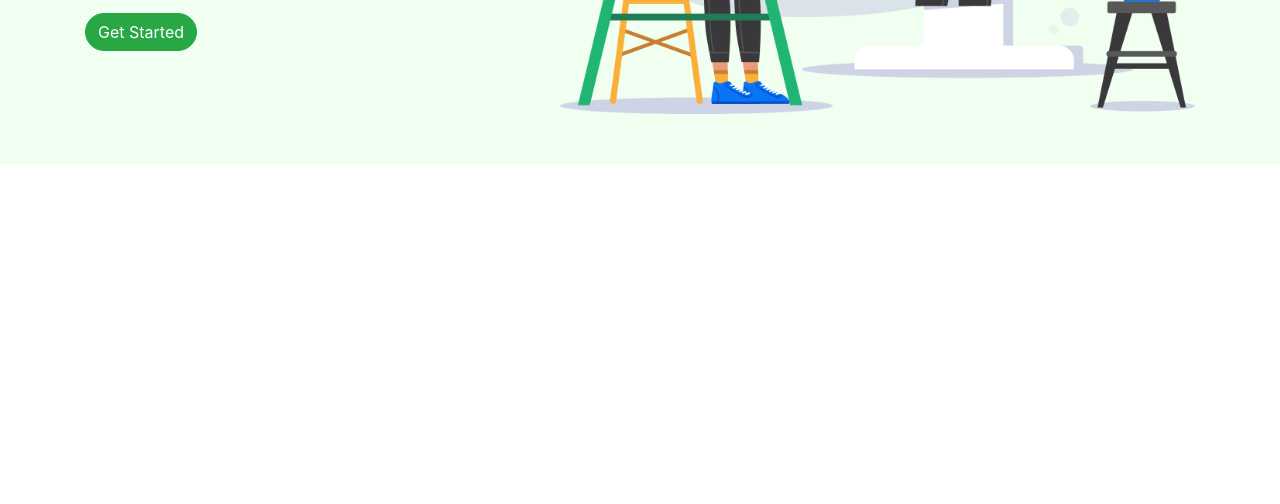
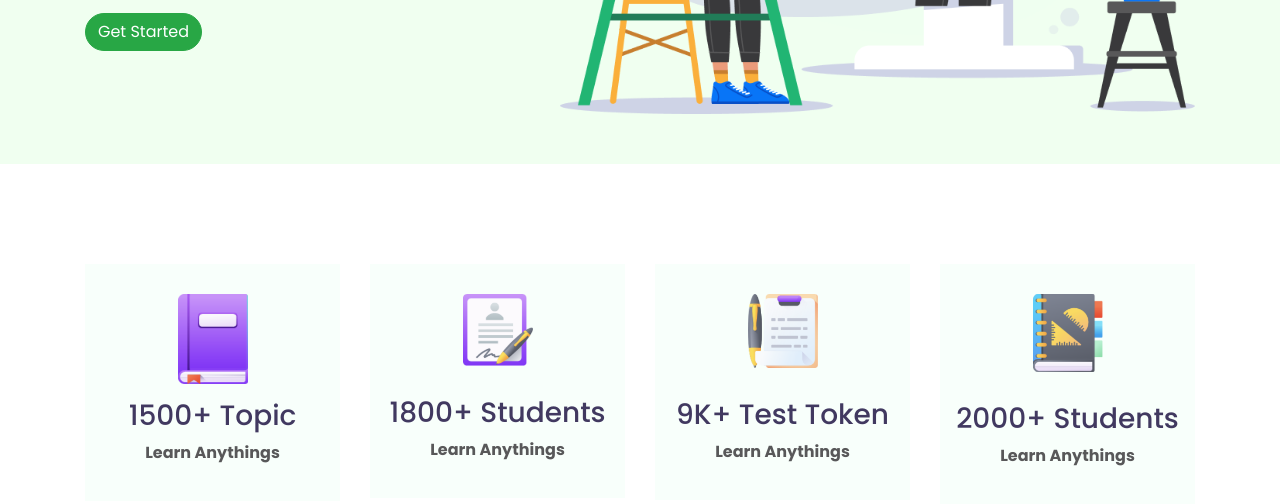
Before and after one commit to a1barif2h/E-School, a plain HTML site: page index.html in a window 1280 px wide. Shown: the part 462-966 px from the top of the page. Before the commit the page ends 800 px from the top, so only its background shows below. Drawn offline with nearby package versions, Linux system fonts and the light colour scheme.

Commit message:
Added google fonts and catagories section

```diff
--- a/index.html
+++ b/index.html
@@ -67,10 +67,47 @@
         </div>
       </section>
 
-      <!--START GET-STARTED SECTION -->
+      <!--END GET-STARTED SECTION -->
     </div>
   </header>
   <!--END HEADER SECTION-->
+
+  <!--START CATAGORIES SECTION-->
+  <section class="container catagories">
+    <div class="row d-flex justify-content-between">
+      <div class="col-md-3">
+        <div class="cat text-center">
+          <img src="images/ICON/book.png" alt="">
+          <h3 style="margin-top: 15px;">1500+ Topic</h3>
+          <p>Learn Anythings</p>
+        </div>
+      </div>
+      <div class="col-md-3">
+        <div class="cat text-center">
+          <img src="images/ICON/Student.png" alt="">
+          <h3>1800+ Students</h3>
+          <p>Learn Anythings</p>
+        </div>
+      </div>
+      <div class="col-md-3">
+        <div class="cat text-center">
+          <img src="images/ICON/Test.png" alt="">
+          <h3>9K+ Test Token</h3>
+          <p>Learn Anythings</p>
+        </div>
+      </div>
+      <div class=" col-md-3">
+        <div class="cat text-center">
+          <img src="images/ICON/Students.png" alt="">
+          <h3>2000+ Students</h3>
+          <p>Learn Anythings</p>
+        </div>
+      </div>
+    </div>
+  </section>
+  <!--END CATAGORIES SECTION-->
+  <section></section>
+
 
   <!--BOTSTRAP JAVASCRIPT FILL-->
   <script src="https://code.jquery.com/jquery-3.5.1.slim.min.js"
--- a/style.css
+++ b/style.css
@@ -1,3 +1,9 @@
+@import url('https://fonts.googleapis.com/css2?family=Poppins:wght@300;400;500;600;700&display=swap');
+
+body {
+    font-family: 'Poppins', sans-serif;
+}
+
 /* START HEADER SECTION */
 #header {
     background-color: #F0FFF0;
@@ -21,3 +27,31 @@ section {
 }
 
 /* END HEADER SECTION */
+
+/* START CATGORIES SECTION */
+.catagories img {
+    width: 70px;
+    height: auto;
+}
+
+.cat {
+    background-color: #F8FFFB;
+    padding-top: 30px;
+    padding-bottom: 20px;
+}
+
+.cat:hover {
+    cursor: pointer;
+    background-color: #fff;
+    box-shadow: 5px 5px 20px lightgray;
+}
+
+.cat h3 {
+    margin-top: 30px;
+    color: #413960;
+}
+
+.cat p {
+    color: #585859;
+    font-weight: bold;
+}
```
